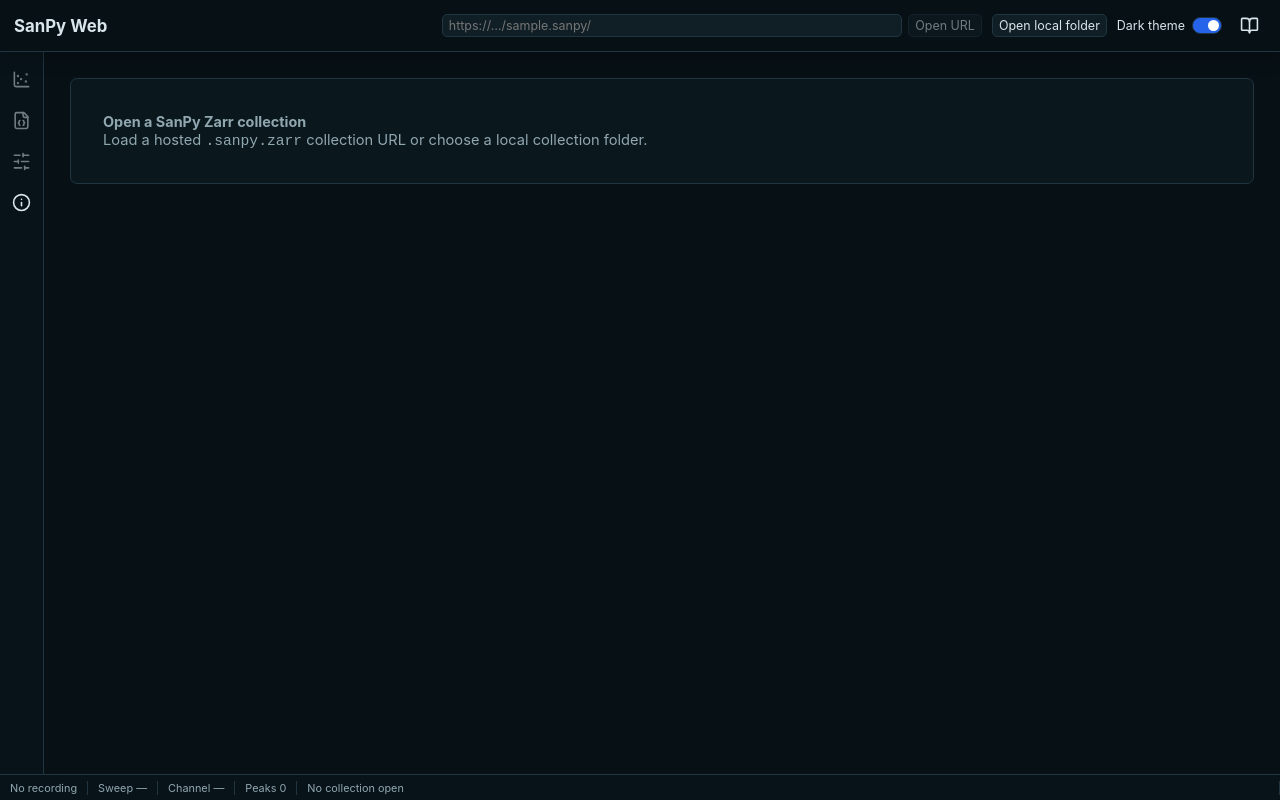
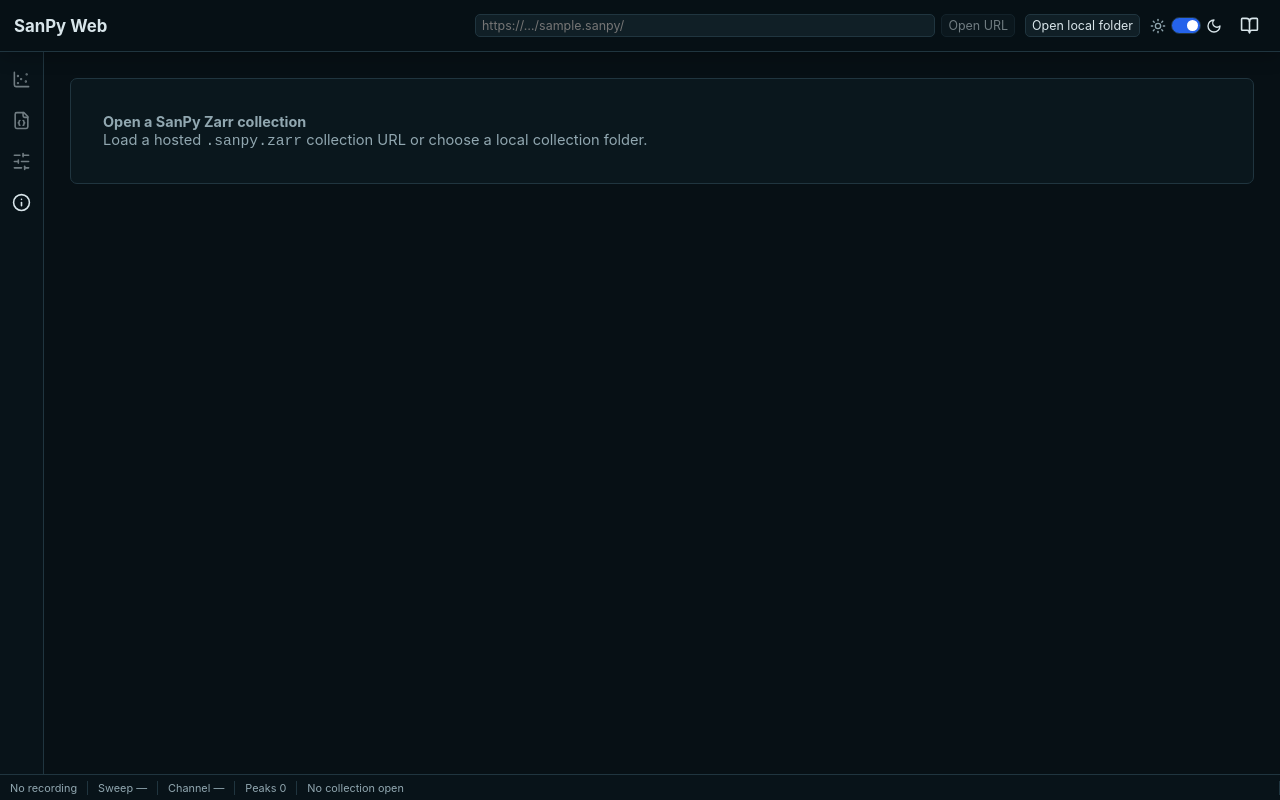
Before and after one commit to mapmanager/sanpy-web, a Vue app: page / in a window 1280 px wide. Built offline with nearby package versions, Linux system fonts and the light colour scheme.

Commit message:
Open SanPy NicePool with collapsed controls

```diff
--- a/src/App.vue
+++ b/src/App.vue
@@ -1,5 +1,5 @@
 <script setup lang="ts">
-import { BookOpen } from '@lucide/vue'
+import { BookOpen, Moon, Sun } from '@lucide/vue'
 import { computed, nextTick, ref, watch } from 'vue'
 import { SignalViewerWidget, type SignalOverlays, type SignalSource, type SignalViewport } from '@mapmanager/signal-viewer'
 import type { NicePoolRow } from '@mapmanager/nicepool'
@@ -124,7 +124,7 @@
 
 <template>
   <div :class="['app-shell', `app--${theme}`, { 'nicepool-open': nicePoolOpen, 'left-panel-open': appInformationOpen || metadataOpen || detectionParametersOpen }]">
-    <header class="toolbar"><h1>SanPy Web</h1><form @submit.prevent="openUrl"><input v-model="url" type="url" placeholder="https://…/sample.sanpy/" aria-label="Trace collection URL"><button :disabled="loading || !url">Open URL</button></form><button :disabled="loading || !directoryPickerSupported()" @click="openFolder">Open local folder</button><label class="theme-switch"><span>Dark theme</span><input v-model="darkTheme" type="checkbox" role="switch" aria-label="Use dark theme"><span class="theme-switch__track" aria-hidden="true"><span /></span></label><a class="icon-button" href="https://mapmanager.github.io/sanpy-web/docs/" target="_blank" rel="noreferrer" aria-label="Open the SanPy Web documentation" title="Documentation"><BookOpen :size="19" aria-hidden="true" /></a></header>
+    <header class="toolbar"><h1>SanPy Web</h1><form @submit.prevent="openUrl"><input v-model="url" type="url" placeholder="https://…/sample.sanpy/" aria-label="Trace collection URL"><button :disabled="loading || !url">Open URL</button></form><button :disabled="loading || !directoryPickerSupported()" @click="openFolder">Open local folder</button><label class="theme-switch"><Sun class="theme-switch__icon" :class="{ active: !darkTheme }" :size="16" aria-hidden="true" /><input v-model="darkTheme" type="checkbox" role="switch" aria-label="Use dark theme"><span class="theme-switch__track" aria-hidden="true"><span /></span><Moon class="theme-switch__icon" :class="{ active: darkTheme }" :size="16" aria-hidden="true" /></label><a class="icon-button" href="https://mapmanager.github.io/sanpy-web/docs/" target="_blank" rel="noreferrer" aria-label="Open the SanPy Web documentation" title="Documentation"><BookOpen :size="19" aria-hidden="true" /></a></header>
     <AppToolbar :nice-pool-open="nicePoolOpen" :metadata-open="metadataOpen" :detection-parameters-open="detectionParametersOpen" :app-information-open="appInformationOpen" :disabled="!source" @toggle-nice-pool="nicePoolOpen = !nicePoolOpen" @toggle-metadata="toggleMetadata" @toggle-detection-parameters="toggleDetectionParameters" @toggle-app-information="toggleAppInformation" />
     <AppInformationPanel v-if="appInformationOpen" @close="appInformationOpen = false" />
     <JsonValuesPanel v-if="metadataOpen && recording" title="SanPy metadata" :values="metadata" :recording-name="recording.name" @close="metadataOpen = false" />
--- a/src/components/ResultsPanel.vue
+++ b/src/components/ResultsPanel.vue
@@ -8,6 +8,7 @@
 const emit = defineEmits<{ select: [id: string] }>()
 const element = ref<NicePoolElement | null>(null)
 const warning = ref('')
+let controlsInitialized = false
 const presetSpecifications = [
   { name: 'Waveform overview', plots: [['thresholdSec', 'peakVal'], ['thresholdSec', 'thresholdVal']] },
   { name: 'Timing overview', plots: [['thresholdSec', 'isi_ms'], ['thresholdSec', 'spikeFreq_hz']] },
@@ -39,7 +40,12 @@
 
 watch(() => [props.rows, props.definitions] as const, async ([rows]) => {
   await nextTick()
-  if (!rows.length || !element.value) return
+  if (!element.value) return
+  if (!controlsInitialized) {
+    element.value.setControlsCollapsed(true)
+    controlsInitialized = true
+  }
+  if (!rows.length) return
   const dataset = nicePoolDataset(rows, props.definitions)
   element.value.setTheme(props.theme)
   element.value.setShowPresetEditing(false)
@@ -52,4 +58,4 @@
 watch(() => props.theme, async (theme) => { await nextTick(); element.value?.setTheme(theme) })
 function selection(event: Event): void { const id = (event as CustomEvent<{ primaryRowId: string | null }>).detail.primaryRowId; if (id) emit('select', id) }
 </script>
-<template><section class="results"><header><h2>Analysis results</h2><span>{{ rows.length }} peaks</span></header><p v-if="warning" class="error" role="alert">{{ warning }}</p><p v-if="!rows.length" class="empty">No detected peaks for this recording.</p><nice-pool v-else ref="element" @nicepool-selection-change="selection" /></section></template>
+<template><section class="results"><header><h2>Analysis results</h2><span>{{ rows.length }} peaks</span></header><p v-if="warning" class="error" role="alert">{{ warning }}</p><p v-if="!rows.length" class="empty">No detected peaks for this recording.</p><nice-pool v-show="rows.length" ref="element" @nicepool-selection-change="selection" /></section></template>
--- a/src/style.css
+++ b/src/style.css
@@ -9,11 +9,12 @@
 .app-shell.left-panel-open { --inspector-width:320px; }
 .app--light { --bg:#f4f6f9; --panel:#fff; --panel-2:#eef1f5; --border:#ccd3dc; --text:#18202b; --muted:#657184; color-scheme:light; }
 .toolbar { z-index:30; grid-column:1/-1; grid-row:1; height:var(--app-header-height); padding:0 14px; display:flex; align-items:center; justify-content:flex-end; gap:10px; border-bottom:1px solid var(--border); background:rgb(7 16 21 / 96%); box-shadow:0 5px 18px rgb(0 0 0 / 22%); }
+.app--light .toolbar { background:rgb(255 255 255 / 96%); box-shadow:0 4px 14px rgb(15 23 42 / 10%); }
 .toolbar h1 { margin-right:auto; } h1,h2,p { margin:.1rem 0; } h1 { font-size:1.05rem; } h2 { font-size:.9rem; }
 .toolbar form { display:flex; gap:.4rem; } .toolbar input { width:min(36vw,460px); }
 .toolbar button,.toolbar input,.recording-header input,.recording-header select { padding:3px 6px; font-size:var(--font-small); }
 .toolbar .icon-button { flex:0 0 auto; color:inherit; text-decoration:none; }
-.theme-switch { display:flex; align-items:center; gap:7px; font-size:var(--font-small); cursor:pointer; user-select:none; }.theme-switch input { position:absolute; width:1px; height:1px; margin:-1px; padding:0; overflow:hidden; clip:rect(0 0 0 0); white-space:nowrap; border:0; }.theme-switch__track { display:flex; width:30px; height:17px; padding:2px; align-items:center; border:1px solid var(--border); border-radius:999px; background:var(--panel-2); transition:background 120ms ease; }.theme-switch__track span { width:11px; height:11px; border-radius:50%; background:var(--muted); transition:transform 120ms ease,background 120ms ease; }.theme-switch input:checked + .theme-switch__track { background:#2563eb; }.theme-switch input:checked + .theme-switch__track span { transform:translateX(13px); background:#fff; }.theme-switch input:focus-visible + .theme-switch__track { outline:2px solid #7dd3fc; outline-offset:2px; }
+.theme-switch { display:flex; align-items:center; gap:5px; cursor:pointer; user-select:none; }.theme-switch input { position:absolute; width:1px; height:1px; margin:-1px; padding:0; overflow:hidden; clip:rect(0 0 0 0); white-space:nowrap; border:0; }.theme-switch__icon { color:var(--muted); transition:color 120ms ease; }.theme-switch__icon.active { color:var(--text); }.theme-switch__track { display:flex; width:30px; height:17px; padding:2px; align-items:center; border:1px solid var(--border); border-radius:999px; background:var(--panel-2); transition:background 120ms ease; }.theme-switch__track span { width:11px; height:11px; border-radius:50%; background:var(--muted); transition:transform 120ms ease,background 120ms ease; }.theme-switch input:checked + .theme-switch__track { background:#2563eb; }.theme-switch input:checked + .theme-switch__track span { transform:translateX(13px); background:#fff; }.theme-switch input:focus-visible + .theme-switch__track { outline:2px solid #7dd3fc; outline-offset:2px; }
 .app-toolbar { z-index:20; grid-column:1; grid-row:2; display:flex; flex-direction:column; align-items:center; gap:7px; padding-top:10px; border-right:1px solid var(--border); background:#081319; }
 .icon-button { display:grid; width:34px; height:34px; padding:0; place-items:center; border-color:transparent; background:transparent; }.icon-button:hover,.icon-button.active { color:#7dd3fc; border-color:var(--border); background:var(--panel-2); }
 .app-information,.json-values-panel { grid-column:2; grid-row:2; min-width:0; border-right:1px solid var(--border); background:var(--panel); overflow:hidden; }.app-information>header,.json-values-panel>header { display:flex; min-height:42px; align-items:center; justify-content:space-between; padding:6px 8px 6px 12px; border-bottom:1px solid var(--border); }.json-values-panel>header p { max-width:240px; color:var(--muted); font-size:.68rem; overflow:hidden; text-overflow:ellipsis; white-space:nowrap; }.app-information__body,.json-values-panel__body { height:calc(100% - 42px); padding:10px 12px; overflow:auto; font-size:var(--font-small); line-height:1.45; }.app-information__body p + p { margin-top:.65rem; }.app-information a { color:#7dd3fc; }.app-information dl,.json-values-panel dl { display:grid; grid-template-columns:minmax(85px,.8fr) minmax(0,1.2fr); margin:12px 0 0; font-size:.72rem; }.app-information dt,.app-information dd,.json-values-panel dt,.json-values-panel dd { min-width:0; margin:0; padding:6px 4px; border-bottom:1px solid #172a33; overflow-wrap:anywhere; }.app-information dt,.json-values-panel dt { color:#83a0aa; }.app-information dd,.json-values-panel dd { color:#c9d9df; }
```
